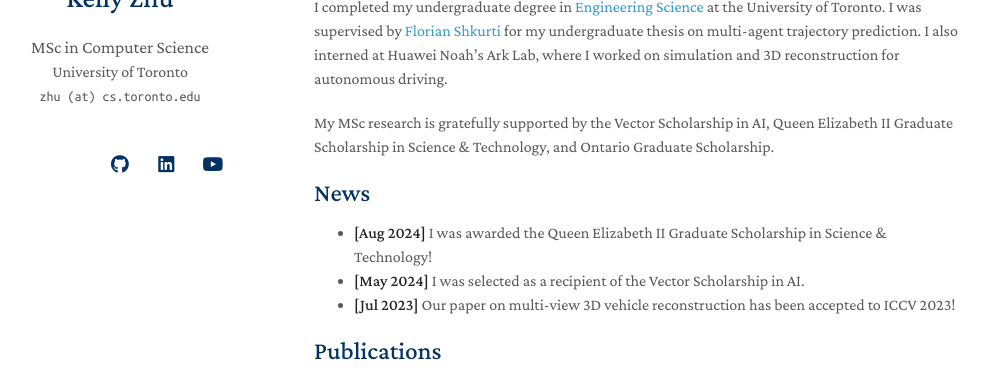
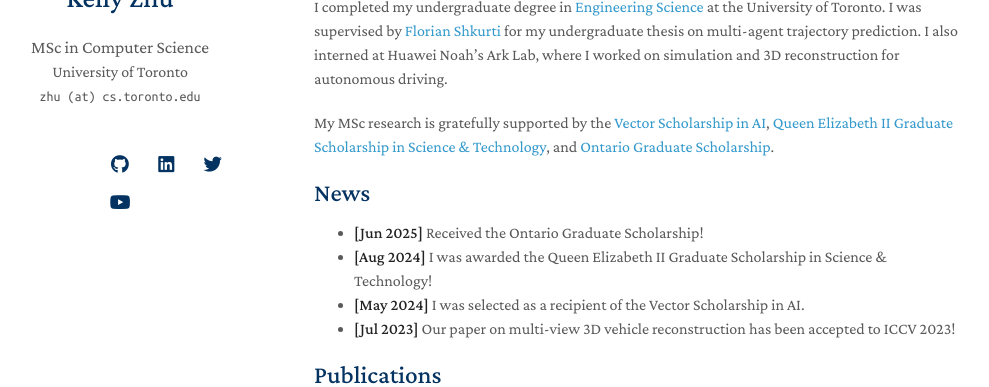
Before and after one commit to kellyzoo/kellyzoo.github.io, a Jekyll site: the page built from index.md, in a window 1280 px wide and 900 px high, cut to the strip 206-593 px from the top of the window. Shown: the whole strip, without its empty margins (156-1145 px from the left). Built offline with Jekyll 4.4.1, drawn with Linux system fonts in a browser that asks for light colours; nearby versions of some CDN libraries; a style sheet for code colours, icons or effects is not loaded; our own code applies the rules of GitHub Pages for plain Markdown files.

```diff
--- a/_config.yml
+++ b/_config.yml
@@ -16,7 +16,7 @@ google_scholar: https://scholar.google.com/citations?user=4k-1QxAAAAAJ&hl=en&oi=
 cv_link: assets/files/CV.pdf
 github_link: https://github.com/kellyzoo
 linkedin: https://www.linkedin.com/in/kellyzhu-ca
-# twitter: https://twitter.com/
+twitter: https://x.com/KellyKZhu
 youtube: https://www.youtube.com/@kellyzhu
 
 # Images (e.g., your profile picture and your website's favicon)
--- a/index.md
+++ b/index.md
@@ -8,10 +8,11 @@ I'm a MSc student in the Department of Computer Science at the University of Tor
 
 I completed my undergraduate degree in [Engineering Science](https://engsci.utoronto.ca/program/what-is-engsci/) at the University of Toronto. I was supervised by [Florian Shkurti](http://www.cs.toronto.edu/~florian/) for my undergraduate thesis on multi-agent trajectory prediction. I also interned at Huawei Noah's Ark Lab, where I worked on simulation and 3D reconstruction for autonomous driving.
 
-My MSc research is gratefully supported by the Vector Scholarship in AI, Queen Elizabeth II Graduate Scholarship in Science & Technology, and Ontario Graduate Scholarship.
+My MSc research is gratefully supported by the [Vector Scholarship in AI](https://vectorinstitute.ai/programs/scholarship/), [Queen Elizabeth II Graduate Scholarship in Science & Technology](https://osap.gov.on.ca/OSAPPortal/en/A-ZListofAid/PRDR019236.html), and [Ontario Graduate Scholarship](https://osap.gov.on.ca/OSAPPortal/en/A-ZListofAid/PRDR019245.html).
 
 ## News
 
+- **[Jun 2025]** Received the Ontario Graduate Scholarship!
 - **[Aug 2024]** I was awarded the Queen Elizabeth II Graduate Scholarship in Science & Technology!
 - **[May 2024]** I was selected as a recipient of the Vector Scholarship in AI.
 - **[Jul 2023]** Our paper on multi-view 3D vehicle reconstruction has been accepted to ICCV 2023!
```
